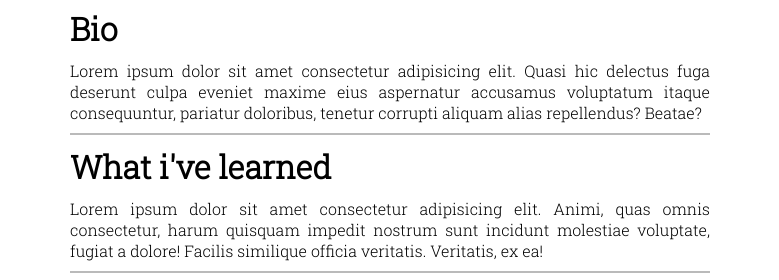
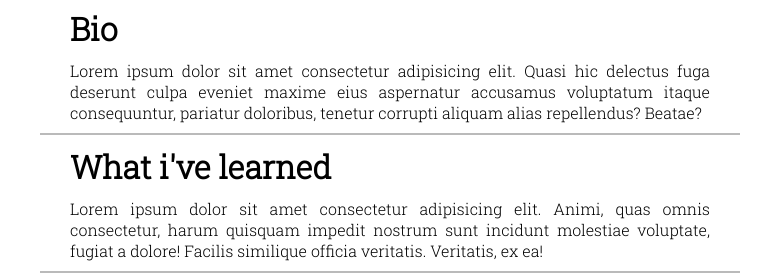
Before and after one commit to alex-laderas/portfolio, a plain HTML site: page index.html in a window 1280 px wide. Shown: the part 483-763 px from the top of the page, 250-1029 px from the left. Drawn offline with Linux system fonts and the light colour scheme.

Commit message:
fixed padding on body containers

```diff
--- a/index.css
+++ b/index.css
@@ -39,7 +39,7 @@
     min-width: 5rem;
     row-gap: 10px;
     margin: 0 auto;
-    padding: 10px 0;
+    padding: 10px 30px;
     border-bottom: 2px solid rgb(119, 119, 119, 0.5);
 }
 
```
